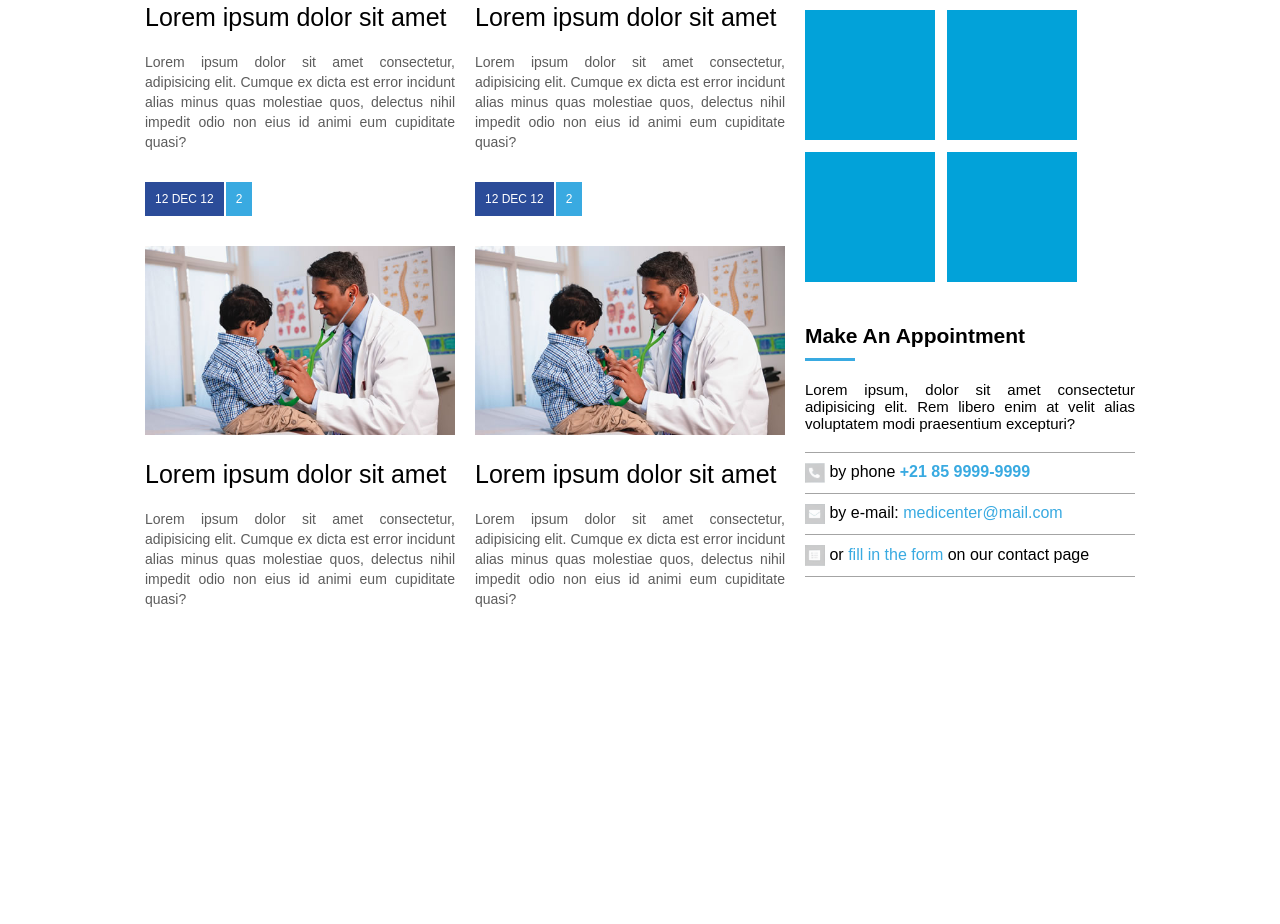
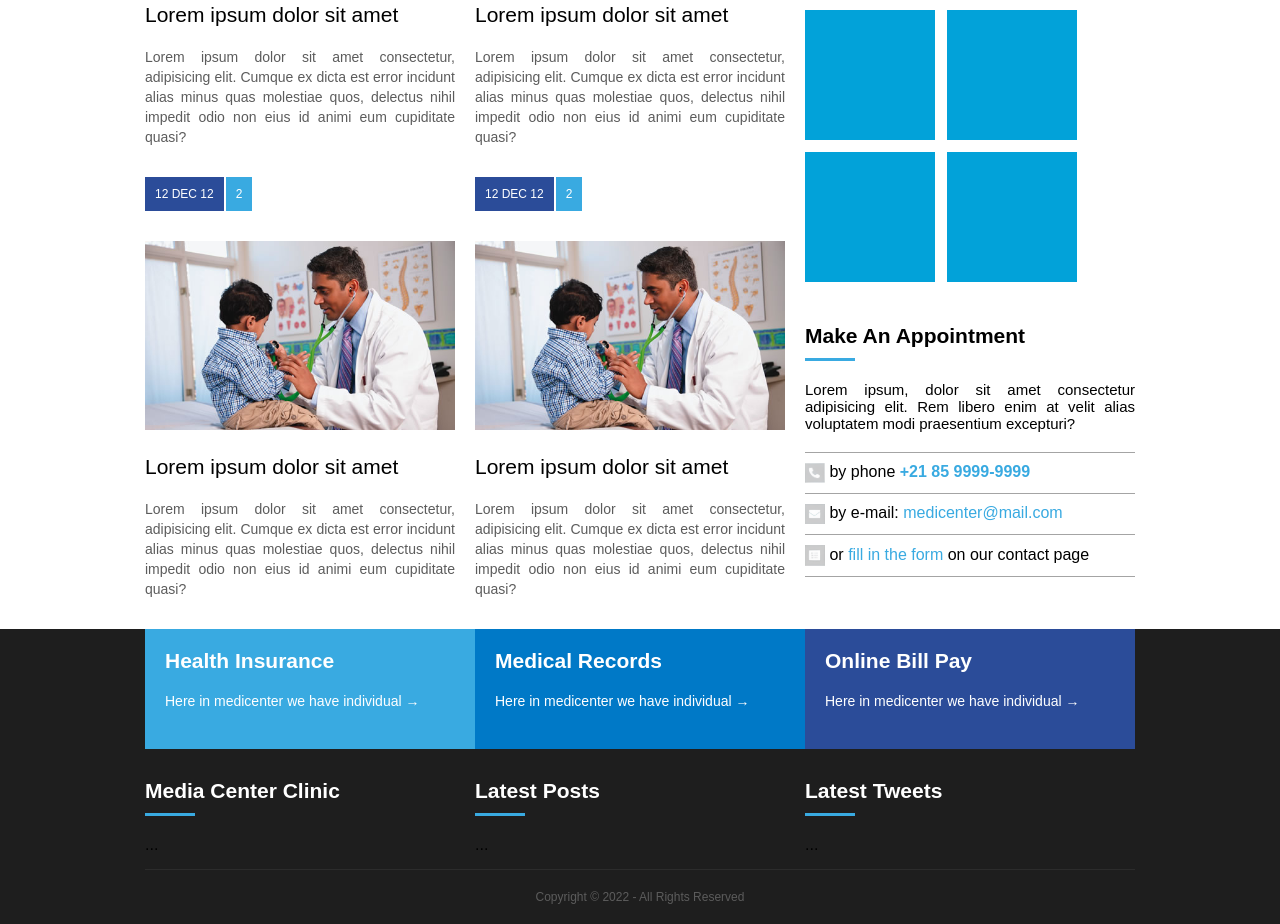
Before and after one commit to VitorMendesGallo/medicenter, a plain HTML site: page index.html in a window 1280 px wide. Shown: the part 1151-2075 px from the top of the page. Before the commit the page ends 1790 px from the top, so only its background shows below. Drawn offline with Linux system fonts and the light colour scheme.

Commit message:
making some changes and starting the footer challenge

```diff
--- a/assets/css/style.css
+++ b/assets/css/style.css
@@ -1,8 +1,5 @@
 *{
     font-family: Arial, Helvetica, sans-serif;
-}
-
-body{
     margin: 0;
     padding: 0;
 }
@@ -117,6 +114,7 @@ nav .active a, nav a:hover{
 .banner_title{
     font-size: 21px;
 }
+
 
 .banner_desc{
     font-size: 14px;
@@ -280,8 +278,9 @@ article .news_thumbnail img{
 article .news_title{
     margin-top: 25px;
     color: black;
-    font-size: 25px;
+    font-size: 21px;
     margin-bottom: 20px;
+    font-weight: normal;
 }
 
 article .news_resume{
@@ -296,3 +295,63 @@ article .news_resume{
     display: flex;
     flex-wrap: wrap;
 }
+
+footer{
+    background-color: #1e1e1e;
+    display: flex;
+    justify-content: center;
+}
+
+.footer_menu{
+    display: flex;
+    flex: 1;
+}
+
+.footer_menu a{
+    display: block;
+    text-decoration: none;
+    color: #fff;
+}
+
+
+.fm_1, .fm_2, .fm_3{
+    flex: 1;
+    color: #fff;
+    padding: 20px;
+}
+
+.fm_1{
+    background-color: #39aae1;
+}
+
+.fm_2{
+    background-color: #0079c7;
+}
+
+.fm_3{
+    background-color: #2b4c99;
+}
+
+.footer_area{
+    display: flex;
+}
+
+.footer_area_item{
+    flex: 1;
+}
+
+footer .widget_title_text{
+    color: #fff;
+}
+
+footer .footer_copy{
+    border-top: 1px solid #2c2c2c;
+    margin-top: 15px;
+}
+
+.footer_copy .footer_copy_text{
+    color: #5c5c5c;
+    font-size: 12px;
+    padding: 20px;
+    text-align: center;
+}
--- a/index.html
+++ b/index.html
@@ -1,4 +1,4 @@
-<html>
+<html lang="en">
   <head>
     <meta charset="UTF-8" />
     <meta name="viewport" content="width=device-width, user-scalable=0" />
@@ -36,7 +36,7 @@
         </div>
         <div class="banner_options">
           <div class="banner1">
-            <div class="banner-title">Emergency Case</div>
+            <h2 class="banner_title">Emergency Case</h2>
             <div class="banner_desc">
               Lorem ipsum dolor sit amet consectetur adipisicing elit. Atque,
               voluptates hic magnam, amet
@@ -44,7 +44,7 @@
             <a href="">Read More</a>
           </div>
           <div class="banner2">
-            <div class="banner-title">Doctors Timetable</div>
+            <h2 class="banner_title">Doctors Timetable</h2>
             <div class="banner_desc">
               Lorem ipsum dolor sit amet consectetur adipisicing elit. Atque,
               voluptates hic magnam, amet
@@ -52,7 +52,7 @@
             <a href="">Read More</a>
           </div>
           <div class="banner3">
-            <div class="banner-title">Opening Hours</div>
+            <h2 class="banner_title">Opening Hours</h2>
             <table class="opening_hours">
               <tr>
                 <td>Monday - Friday</td>
@@ -77,7 +77,7 @@
         <section>
           <div class="widget">
             <div class="widget_title">
-              <div class="widget_title_text">Latest News</div>
+              <h2 class="widget_title_text">Latest News</h2>
               <div class="widget_title_bar"></div>
             </div>
 
@@ -94,7 +94,7 @@
                       alt="Imagem de um doutor examinando uma criança"
                     />
                   </div>
-                  <div class="news_title">Lorem ipsum dolor sit amet</div>
+                  <h2 class="news_title">Lorem ipsum dolor sit amet</h2>
                   <div class="news_resume">
                     Lorem ipsum dolor sit amet consectetur, adipisicing elit.
                     Cumque ex dicta est error incidunt alias minus quas
@@ -116,7 +116,7 @@
                       alt="Imagem de um doutor examinando uma criança"
                     />
                   </div>
-                  <div class="news_title">Lorem ipsum dolor sit amet</div>
+                  <h2 class="news_title">Lorem ipsum dolor sit amet</h2>
                   <div class="news_resume">
                     Lorem ipsum dolor sit amet consectetur, adipisicing elit.
                     Cumque ex dicta est error incidunt alias minus quas
@@ -137,7 +137,7 @@
                       alt="Imagem de um doutor examinando uma criança"
                     />
                   </div>
-                  <div class="news_title">Lorem ipsum dolor sit amet</div>
+                  <h2 class="news_title">Lorem ipsum dolor sit amet</h2>
                   <div class="news_resume">
                     Lorem ipsum dolor sit amet consectetur, adipisicing elit.
                     Cumque ex dicta est error incidunt alias minus quas
@@ -159,7 +159,7 @@
                       alt="Imagem de um doutor examinando uma criança"
                     />
                   </div>
-                  <div class="news_title">Lorem ipsum dolor sit amet</div>
+                  <h2 class="news_title">Lorem ipsum dolor sit amet</h2>
                   <div class="news_resume">
                     Lorem ipsum dolor sit amet consectetur, adipisicing elit.
                     Cumque ex dicta est error incidunt alias minus quas
@@ -174,7 +174,7 @@
         <aside>
           <div class="widget">
             <div class="widget_title">
-              <div class="widget_title_text">Departments</div>
+              <h2 class="widget_title_text">Departments</h2>
               <div class="widget_title_bar"></div>
             </div>
 
@@ -193,7 +193,7 @@
           </div>
           <div class="widget">
             <div class="widget_title">
-              <div class="widget_title_text">Make An Appointment</div>
+              <h2 class="widget_title_text">Make An Appointment</h2>
               <div class="widget_title_bar"></div>
             </div>
 
@@ -226,5 +226,74 @@
         </aside>
       </div>
     </section>
+
+    <footer>
+      <div class="container column">
+        <div class="footer_menu">
+          <div class="fm_1">
+            <a href="#">
+              <h2 class="banner_title">Health Insurance</h2>
+              <p class="banner_desc">
+                Here in medicenter we have individual &#8594;
+              </p>
+            </a>
+          </div>
+          <div class="fm_2">
+            <a href="#">
+              <h2 class="banner_title">Medical Records</h2>
+              <p class="banner_desc">
+                Here in medicenter we have individual &#8594;
+              </p>
+            </a>
+          </div>
+          <div class="fm_3">
+            <a href="#">
+              <h2 class="banner_title">Online Bill Pay</h2>
+              <p class="banner_desc">
+                Here in medicenter we have individual &#8594;
+              </p>
+            </a>
+          </div>
+        </div>
+        <div class="footer_area">
+          <div class="footer_area_item">
+            <div class="widget">
+              <div class="widget_title">
+                <h2 class="widget_title_text">Media Center Clinic</h2>
+                <div class="widget_title_bar"></div>
+              </div>
+
+              <div class="widget_body">...</div>
+            </div>
+          </div>
+          <div class="footer_area_item">
+            <div class="widget">
+              <div class="widget_title">
+                <h2 class="widget_title_text">Latest Posts</h2>
+                <div class="widget_title_bar"></div>
+              </div>
+
+              <div class="widget_body">...</div>
+            </div>
+          </div>
+          <div class="footer_area_item">
+            <div class="widget">
+              <div class="widget_title">
+                <h2 class="widget_title_text">Latest Tweets</h2>
+                <div class="widget_title_bar"></div>
+              </div>
+
+              <div class="widget_body">...</div>
+            </div>
+          </div>
+        </div>
+
+        <div class="footer_copy">
+          <div class="footer_copy_text">
+            Copyright &copy; 2022 - All Rights Reserved
+          </div>
+        </div>
+      </div>
+    </footer>
   </body>
 </html>
```
